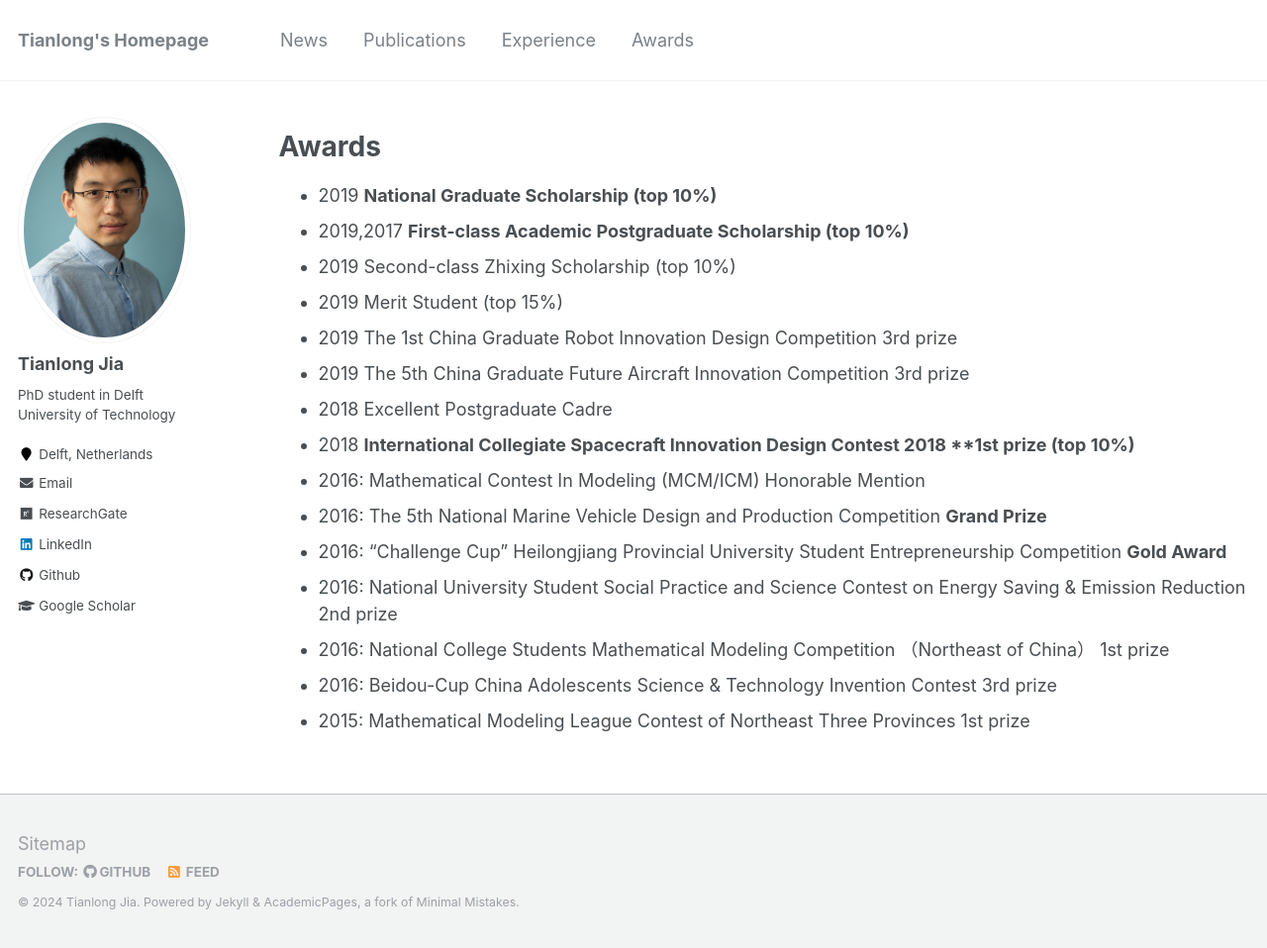
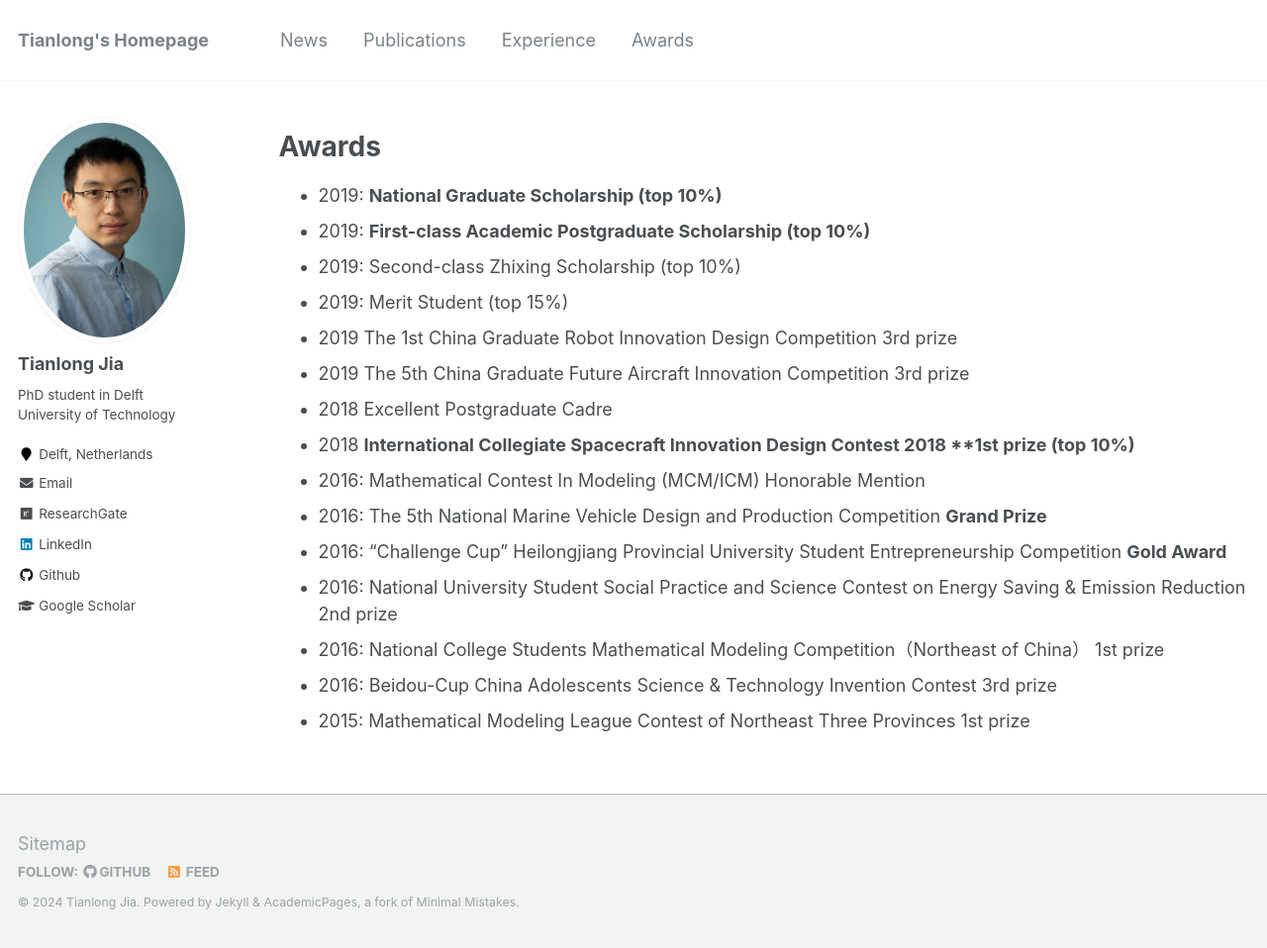
Before and after one commit to TianlongJia/TianlongJia.github.io, a Jekyll site: the page built from _pages/Awards.md, in a window 1280 px wide and 958 px high. Shown: the whole window at 99% size. Built offline with Jekyll 4.4.1, drawn with Linux system fonts in a browser that asks for light colours; part of the change alters nothing that is shown.

```diff
--- a/_pages/Awards.md
+++ b/_pages/Awards.md
@@ -3,13 +3,14 @@ layout: archive
 title: null
 permalink: /Awards/
 author_profile: true
+sidebar_link: true
 ---
 {% include base_path %}
 # Awards
-- 2019      **National Graduate Scholarship (top 10%)**
-- 2019,2017 **First-class Academic Postgraduate Scholarship (top 10%)**
-- 2019      Second-class Zhixing Scholarship (top 10%)
-- 2019      Merit Student (top 15%)
+- 2019: **National Graduate Scholarship (top 10%)**
+- 2019: **First-class Academic Postgraduate Scholarship (top 10%)**
+- 2019: Second-class Zhixing Scholarship (top 10%)
+- 2019: Merit Student (top 15%)
 - 2019      The 1st China Graduate Robot Innovation Design Competition  3rd prize
 - 2019      The 5th China Graduate Future Aircraft Innovation Competition  3rd prize
 - 2018      Excellent Postgraduate Cadre
@@ -18,6 +19,6 @@ author_profile: true
 - 2016:     The 5th National Marine Vehicle Design and Production Competition  **Grand Prize**
 - 2016:     "Challenge Cup" Heilongjiang Provincial University Student Entrepreneurship Competition  **Gold Award**
 - 2016:     National University Student Social Practice and Science Contest on Energy Saving & Emission Reduction  2nd prize
-- 2016:     National College Students Mathematical Modeling Competition （Northeast of China）  1st prize
+- 2016:     National College Students Mathematical Modeling Competition（Northeast of China）  1st prize
 - 2016:     Beidou-Cup China Adolescents Science & Technology Invention Contest  3rd prize
 - 2015:     Mathematical Modeling League Contest of Northeast Three Provinces  1st prize
```
Also changed, not shown: _pages/news.md (+1 -1 lines).
